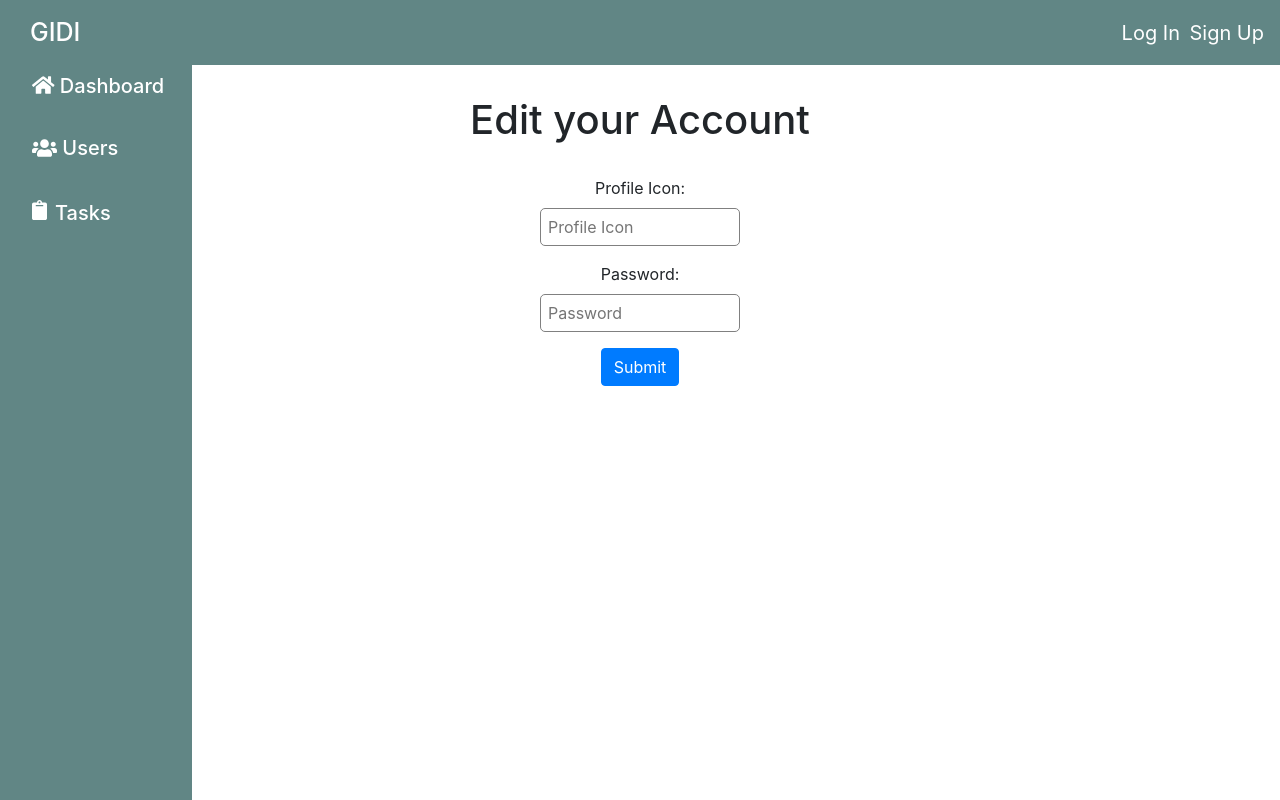
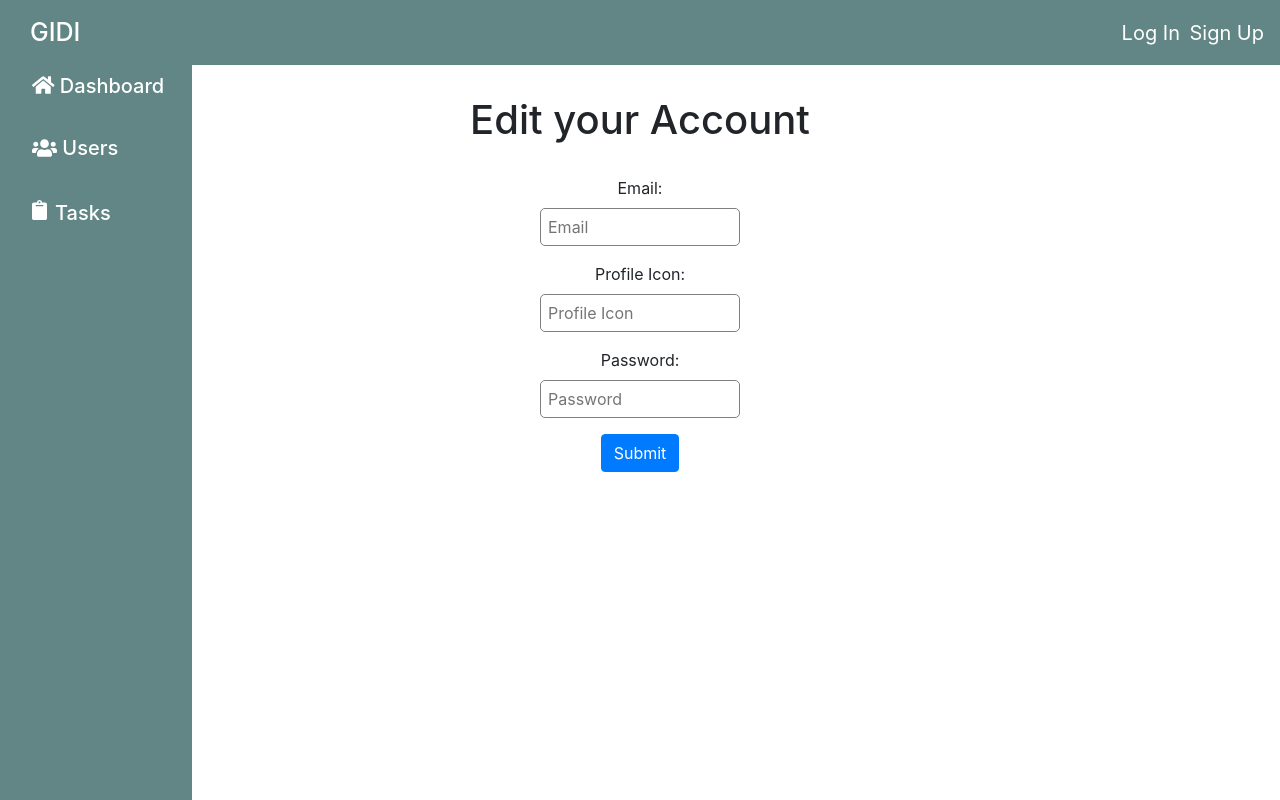
Before and after one commit to jonathanwong110/Git-It-And-Did-It, a React (Create React App) app in the folder git-it-and-did-it-client/: page /users/1/edit in a window 1280 px wide. Built offline with nearby package versions, Linux system fonts and the light colour scheme.

Commit message:
user and sign up now work

```diff
--- a/git-it-and-did-it-client/src/components/Auth/SignUp.js
+++ b/git-it-and-did-it-client/src/components/Auth/SignUp.js
@@ -2,7 +2,7 @@ import React, { Component } from 'react';
 import { Form, Button } from 'react-bootstrap'
 import { Redirect } from 'react-router-dom'
 import { connect } from 'react-redux';
-import { signUp } from '../../redux/Auth/actions'
+import { signUp, logInStart } from '../../redux/Auth/actions'
 
 class SignUpForm extends Component {
 
@@ -26,8 +26,8 @@ class SignUpForm extends Component {
   handleSubmit = (e) => {
     e.preventDefault();
     const newUser = { ...this.state }
-    console.log(newUser)
     this.props.signUp(newUser)
+    this.props.history.push('/login')
   }
 
 
@@ -67,4 +67,4 @@ class SignUpForm extends Component {
   }
 }
 
-export default connect(null, {signUp})(SignUpForm)
+export default connect(null, {signUp, logInStart})(SignUpForm)
--- a/git-it-and-did-it-client/src/components/Dashboard/Dashboard.js
+++ b/git-it-and-did-it-client/src/components/Dashboard/Dashboard.js
@@ -1,5 +1,6 @@
 import React, { Component } from 'react';
 import { connect } from 'react-redux';
+import { getSpecificUser } from '../../redux/Users/actions'
 import { getUserTasks, loadTasks, getAssignedTasks } from '../../redux/Tasks/actions'
 import { CardDeck, Container, Row, Card, Button, Image } from 'react-bootstrap'
 import { Link } from 'react-router-dom'
@@ -11,6 +12,7 @@ class Dashboard extends Component {
     let currentUser = JSON.parse(localStorage.getItem('token'))
     let currentUserId = currentUser.id
     let currentUserName = currentUser.username
+    this.props.getSpecificUser(currentUserId)
     this.props.getUserTasks(currentUserId)
     this.props.getAssignedTasks(currentUserName)
   }
@@ -129,4 +131,4 @@ const mapStateToProps = (state) => {
   }
 }
 
-export default connect(mapStateToProps, { getUserTasks, getAssignedTasks, loadTasks, capitalizeFirstLetter, categoryNameChanger, statusNameChanger })(Dashboard)
+export default connect(mapStateToProps, { getSpecificUser, getUserTasks, getAssignedTasks, loadTasks, capitalizeFirstLetter, categoryNameChanger, statusNameChanger })(Dashboard)
--- a/git-it-and-did-it-client/src/components/Users/UserEdit.js
+++ b/git-it-and-did-it-client/src/components/Users/UserEdit.js
@@ -8,15 +8,10 @@ class UserEdit extends Component {
   constructor() {
     super();
     this.state = {
-      email: "",
-      profile_icon: "",
-      username: "",
-      password: ""
+      email: '',
+      profile_icon: '',
+      password: ''
     }
-  }
-
-  componentDidMount() {
-    this.setState(this.props.currentUser)
   }
 
   handleChange = (e) => {
@@ -27,7 +22,8 @@ class UserEdit extends Component {
 
   handleSubmit = (e) => {
     e.preventDefault();
-    this.props.editUser(this.state).then(_ => this.props.history.push(`/dashboard`))
+    const userToBeEdited = { ...this.props.currentUser, ...this.state }
+    this.props.editUser(userToBeEdited).then(_ => this.props.history.push(`/dashboard`))
   }
 
   render() {
@@ -36,7 +32,12 @@ class UserEdit extends Component {
         <h1 className="formHeading">Edit your Account</h1>
         <br></br>
         <Form onSubmit={e => this.handleSubmit(e)} id="editUserForm">
-          <Form.Group controlId="formBasicUsername">
+          <Form.Group controlId="formBasicEmail">
+            <Form.Label>Email: </Form.Label>
+            <br></br>
+            <input name="email" type="text" placeholder="Email" onChange={e => this.handleChange(e)} value={this.state.email} className="form-input-field" />
+          </Form.Group>
+          <Form.Group controlId="formBasicProfileIcon">
             <Form.Label>Profile Icon: </Form.Label>
             <br></br>
             <input name="profile_icon" type="text" placeholder="Profile Icon" onChange={e => this.handleChange(e)} value={this.state.profile_icon} className="form-input-field" />
--- a/git-it-and-did-it-client/src/redux/Auth/actions.js
+++ b/git-it-and-did-it-client/src/redux/Auth/actions.js
@@ -56,7 +56,7 @@ export const setCurrentUser = () => {
 
 export const signUp = (user) => {
   return (dispatch) => {
-    axios.post(usersBaseURL, user).then(res => {
+    axios.post(usersBaseURL, {user}).then(res => {
         dispatch({ type: AuthActionTypes.SIGN_UP, user: res.data})
       }
     )
--- a/git-it-and-did-it-client/src/redux/Users/actions.js
+++ b/git-it-and-did-it-client/src/redux/Users/actions.js
@@ -21,9 +21,10 @@ export const getSpecificUser = (userId) => {
   }
 }
 
-export const editUser = (updatedUser) => {
+export const editUser = (user) => {
+  console.log(user)
   return (dispatch) => {
-    return axios.patch(usersBaseURL + updatedUser.id, updatedUser).then(res => {
+    return axios.patch(usersBaseURL + user.id, {user}).then(res => {
         dispatch({ type: UsersActionTypes.EDIT_USER, user: res.data})
       }
     )
```
